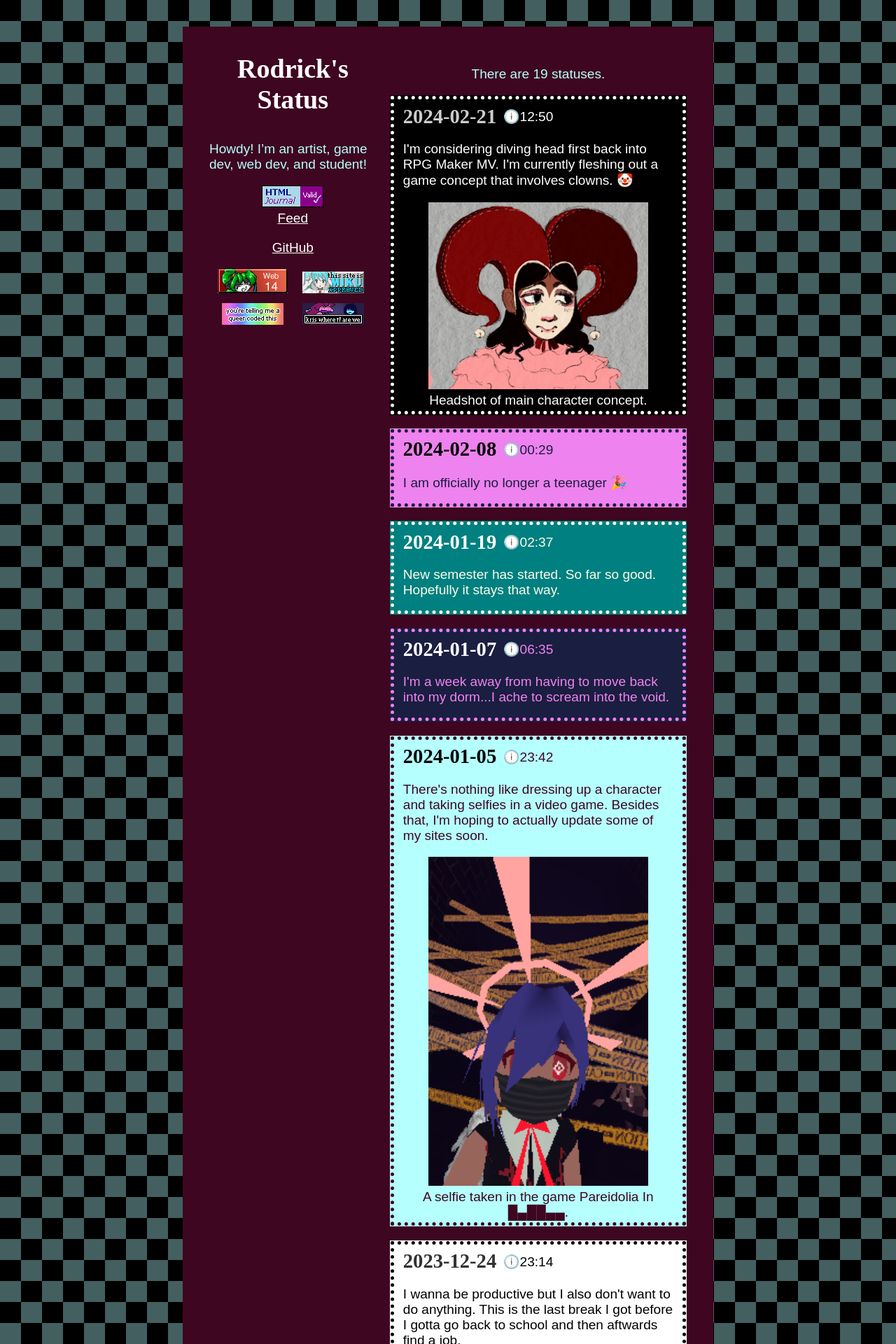
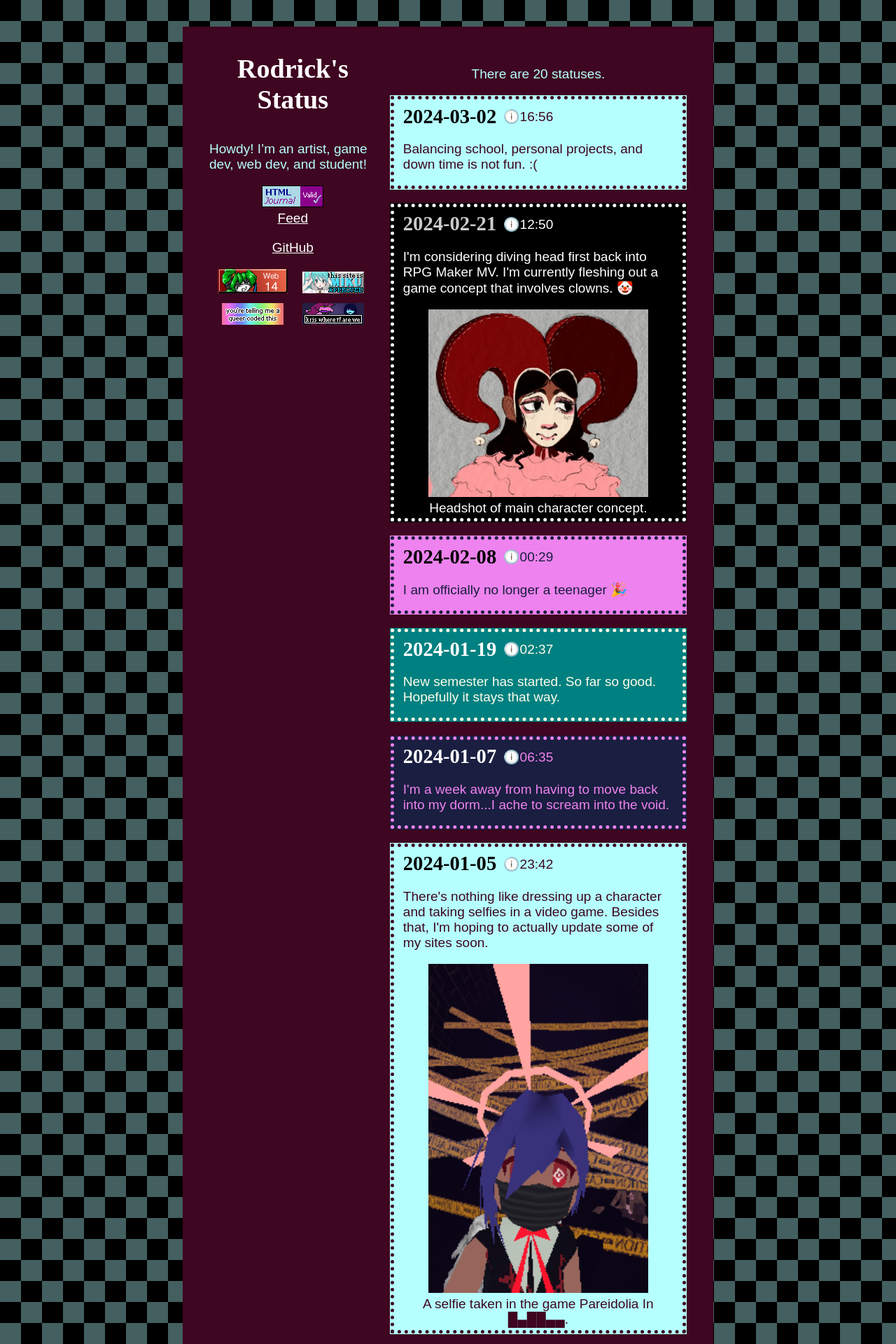
Before and after one commit to RodFireProductions/Status, a Jekyll site: the page built from site/index.md, in a window 1280 px wide. Shown: the top 1920 px of the page at 70% size. Built offline with Jekyll 4.4.1, drawn with Linux system fonts in a browser that asks for light colours.

Commit message:
Updating status template

```diff
--- /dev/null
+++ b/last_color.txt
@@ -0,0 +1 @@
+blood-alt
--- a/site/_config.yaml
+++ b/site/_config.yaml
@@ -1,6 +1,2 @@
-url: https://deadrodrick.neocities.org
-github_repo_url: https://github.com/RodFireProductions/DeadRodrick
-
-## ## ##
-
-name: <span class="name">DeadRodrick</span>
+url: https://status.shroom.ink
+github_repo_url: https://github.com/RodFireProductions/Status
--- a/site/_data/x.json
+++ b/site/_data/x.json
@@ -1,3 +1,3 @@
 {
-    "num": 19
+    "num": 20
 }
--- a/site/_includes/status.html
+++ b/site/_includes/status.html
@@ -1,138 +1,145 @@
+
+
+<article class="blood-alt" id="20">
+<h2><a href="https://status.shroom.ink/#20">2024-03-02</a></h2>
+<p class="time">&#x1F555;16:56</p>
+<p class="content">Balancing school, personal projects, and down time is not fun. :(</p>
+</article>
 
 
 <article class="black" id="19">
-<h2>2024-02-21</h2>
+<h2><a href="https://status.shroom.ink/#19"><a href="https://status.shroom.ink/#">2024-02-21</a></h2>
 <p class="time">&#x1F555;12:50</p>
 <p class="content">I'm considering diving head first back into RPG Maker MV. I'm currently fleshing out a game concept that involves clowns. 🤡</p>
-<figure><img src="./src/img/status/DevilClown.webp"><figcaption>Headshot of main character concept.</figcaption></figure>
+<figure><img loading="lazy" src="./src/img/status/DevilClown.webp"><figcaption>Headshot of main character concept.</figcaption></figure>
 </article>
 
 
 <article class="pink" id="18">
-<h2>2024-02-08</h2>
+<h2><a href="https://status.shroom.ink/#18">2024-02-08</a></h2>
 <p class="time">&#x1F555;00:29</p>
 <p class="content">I am officially no longer a teenager 🎉</p>
 </article>
 
 
 <article class="green" id="17">
-<h2>2024-01-19</h2>
+<h2><a href="https://status.shroom.ink/#17">2024-01-19</a></h2>
 <p class="time">&#x1F555;02:37</p>
 <p class="content">New semester has started. So far so good. Hopefully it stays that way.</p>
 </article>
 
 
 <article class="pink-alt" id="16">
-<h2>2024-01-07</h2>
+<h2><a href="https://status.shroom.ink/#16">2024-01-07</a></h2>
 <p class="time">&#x1F555;06:35</p>
 <p class="content">I'm a week away from having to move back into my dorm...I ache to scream into the void.</p>
 </article>
 
 
 <article class="blood-alt" id="15">
-<h2>2024-01-05</h2>
+<h2><a href="https://status.shroom.ink/#15">2024-01-05</a></h2>
 <p class="time">&#x1F555;23:42</p>
 <p class="content">There's nothing like dressing up a character and taking selfies in a video game. Besides that, I'm hoping to actually update some of my sites soon. </p>
-<figure><img src="./src/img/status/pareidolia.png"><figcaption>A selfie taken in the game Pareidolia In █▄██▄▄.</figcaption></figure>
+<figure><img loading="lazy" src="./src/img/status/pareidolia.png"><figcaption>A selfie taken in the game Pareidolia In █▄██▄▄.</figcaption></figure>
 </article>
 
 
 <article class="white" id="14">
-<h2>2023-12-24</h2>
+<h2><a href="https://status.shroom.ink/#14">2023-12-24</a></h2>
 <p class="time">&#x1F555;23:14</p>
 <p class="content">I wanna be productive but I also don't want to do anything. This is the last break I got before I gotta go back to school and then aftwards find a job.</p>
 </article>
 
 
 <article class="green-alt" id="13">
-<h2>2023-12-14</h2>
+<h2><a href="https://status.shroom.ink/#13">2023-12-14</a></h2>
 <p class="time">&#x1F555;00:35</p>
 <p class="content">What a woman.</p>
-<figure><img src="./src/img/status/huntress_collage.webp"><figcaption>A collage of The Huntress from Dead By Daylight.</figcaption></figure>
+<figure><img loading="lazy" src="./src/img/status/huntress_collage.webp"><figcaption>A collage of The Huntress from Dead By Daylight.</figcaption></figure>
 </article>
 
 
 <article class="pink" id="12">
-<h2>2023-12-12</h2>
+<h2><a href="https://status.shroom.ink/#12">2023-12-12</a></h2>
 <p class="time">&#x1F555;18:53</p>
 <p class="content">One last exam and then I'm done with this school semester 🎉</p>
 </article>
 
 
 <article class="purple" id="11">
-<h2>2023-12-06</h2>
+<h2><a href="https://status.shroom.ink/#11">2023-12-06</a></h2>
 <p class="time">&#x1F555;16:18</p>
 <p class="content">I'm so close to be being down with this semester. Just a few more things to finish, and I'll be home free. I wanna sleep 💤</p>
 </article>
 
 
 <article class="green-alt" id="10">
-<h2>2023-12-04</h2>
+<h2><a href="https://status.shroom.ink/#10">2023-12-04</a></h2>
 <p class="time">&#x1F555;10:26</p>
 <p class="content">This is my last week of the semester. I gotta finish quite a few projects. I'm burning out—I wanna rest.</p>
 </article>
 
 
 <article class="blood" id="9">
-<h2>2023-11-28</h2>
+<h2><a href="https://status.shroom.ink/#9">2023-11-28</a></h2>
 <p class="time">&#x1F555;21:53</p>
 <p class="content">Due to me having a new laptop, I finally stopped using sunsetted Atom and downloaded Pulsar. It's just like Atom and has all the packages and themes so it's like I never switched, but my soul still hurts... Anyways, I now have Astarion as my background image 🖤</p>
-<figure><img src="./src/img/status/Pulsar.png"><figcaption>Pulsar screenshot featuring an image of Astarion as the editor background.</figcaption></figure>
+<figure><img loading="lazy" src="./src/img/status/Pulsar.png"><figcaption>Pulsar screenshot featuring an image of Astarion as the editor background.</figcaption></figure>
 </article>
 
 
 <article class="pink" id="8">
-<h2>2023-11-27</h2>
+<h2><a href="https://status.shroom.ink/#8">2023-11-27</a></h2>
 <p class="time">&#x1F555;20:13</p>
 <p class="content">There's two weeks left of this college semester. I'm both eager for it and dreading it. I have so much to get done.</p>
 </article>
 
 
 <article class="green" id="7">
-<h2>2023-11-20</h2>
+<h2><a href="https://status.shroom.ink/#7">2023-11-20</a></h2>
 <p class="time">&#x1F555;00:01</p>
 <p class="content">My body has no right to be this hungry at midnight. Was me feeding it 6 hours ago not enough?? As far as I'm concerned, I shouldn't have to feed it for another week.</p>
 </article>
 
 
 <article class="black" id="6">
-<h2>2023-11-19</h2>
+<h2><a href="https://status.shroom.ink/#6">2023-11-19</a></h2>
 <p class="time">&#x1F555;19:18</p>
 <p class="content">Is my carpet moldy or is it just weirdly dirty? Who knows? I'm getting rid of it regardless.</p>
 </article>
 
 
 <article class="purple" id="5">
-<h2>2023-11-18</h2>
+<h2><a href="https://status.shroom.ink/#5">2023-11-18</a></h2>
 <p class="time">&#x1F555;13:31</p>
 <p class="content">It's crazy how certain environments drain your energy even when nothing is the matter. Somehow my bedroom is a safe haven and a parasite at the same time. It drains me more than being in my dorm room.</p>
 </article>
 
 
 <article class="white" id="4">
-<h2>2023-11-17</h2>
+<h2><a href="https://status.shroom.ink/#4">2023-11-17</a></h2>
 <p class="time">&#x1F555;21:43</p>
 <p class="content">Don't you love it when you forget something at a place you won't be able to go back to for over a week.</p>
 </article>
 
 
 <article class="green-alt" id="3">
-<h2>2023-11-16</h2>
+<h2><a href="https://status.shroom.ink/#3">2023-11-16</a></h2>
 <p class="time">&#x1F555;11:57</p>
 <p class="content">I've been working on a "ponycycle" model for my animation class, and I'm kinda in love with it. It's really cute. I'm looking forward to texturing it.</p>
-<figure><img src="./src/img/status/pony_model.png"><figcaption>A 3D model of a horse shaped motorcycle.</figcaption></figure>
+<figure><img loading="lazy" src="./src/img/status/pony_model.png"><figcaption>A 3D model of a horse shaped motorcycle.</figcaption></figure>
 </article>
 
 
 <article class="pink-alt" id="2">
-<h2>2023-11-15</h2>
+<h2><a href="https://status.shroom.ink/#2">2023-11-15</a></h2>
 <p class="time">&#x1F555;23:32</p>
 <p class="content">Nothing like staying up late reading angsty fanfiction instead of getting a decent amount of sleep. I wish I didn't have classes tomorrow.</p>
 </article>
 
 
 <article class="white" id="1">
-<h2>2023-11-15</h2>
+<h2><a href="https://status.shroom.ink/#1">2023-11-15</a></h2>
 <p class="time">&#x1F555;20:30</p>
 <p class="content">Nothing like spending 3 hours on a whim. Now I have this status website. The process of updating it is pretty straightforward. Let's see if I actually use it.</p>
 </article>
--- a/site/src/css/main.css
+++ b/site/src/css/main.css
@@ -121,6 +121,9 @@ h1 {
 a { color: var(--accent-color); }
 a:hover { color: var(--font-color); }
 
+h2 a { text-decoration: none; }
+h2 a:hover { text-decoration: underline; }
+
 body {
     background: var(--bg-img) var(--bg-color);
     background-attachment: fixed;
```
Also changed, not shown: Update.py (+15 -3 lines), site/_includes/latest_status.html (+4 -5 lines).
